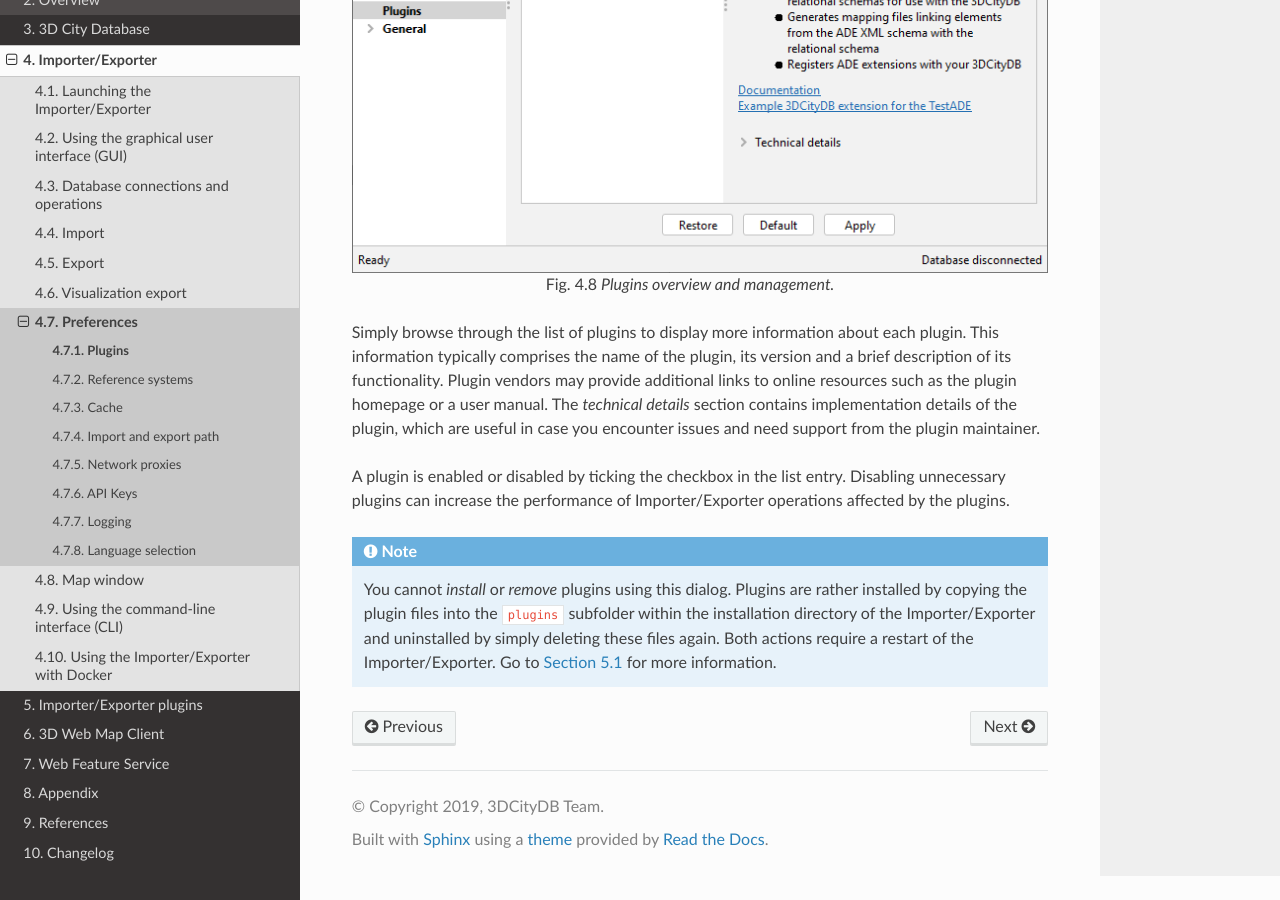
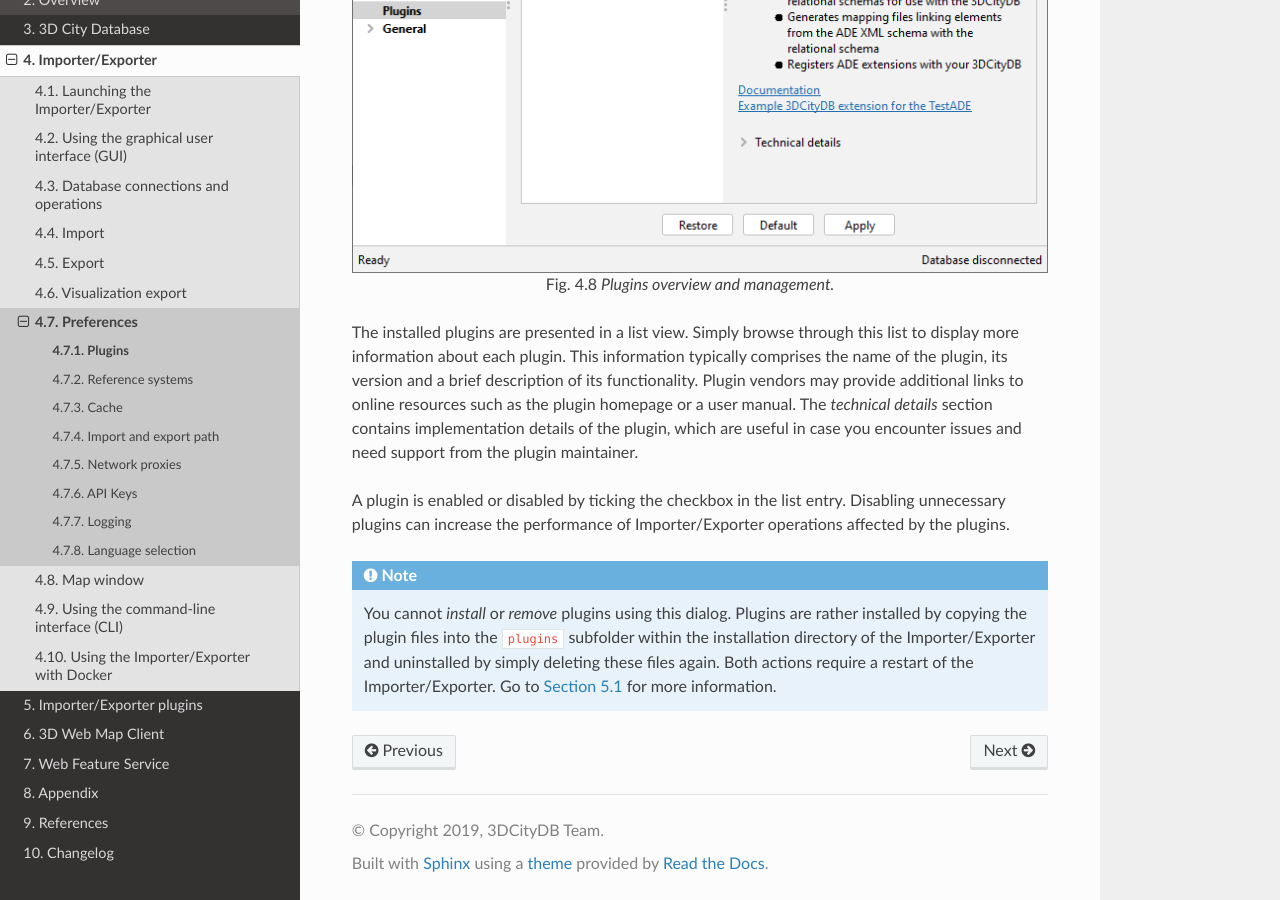
Before and after one commit to 3dcitydb/3dcitydb-docs, a Sphinx documentation site: the page built from source/impexp/preferences/plugins.rst, in a window 1280 px wide and 900 px high, scrolled down 584 px. Built offline with Sphinx 7.4.7 and the Read the Docs theme 2.0.0, drawn with Linux system fonts in a browser that asks for light colours.

Commit message:
minor changes to plugins description

```diff
--- a/source/impexp/export.rst
+++ b/source/impexp/export.rst
@@ -188,7 +188,7 @@ The following table provides a summary overview.
    * - | :ref:`impexp_export_preferences_appearance_chapter`
      - | Defines whether appearance information should be exported.
    * - | :ref:`impexp_export_preferences_geometry`
-     - | Allows for applying an affine transformation to the output geometry.
+     - | Allows applying an affine transformation to all output geometries.
    * - | :ref:`impexp_export_preferences_citygml_general_chapter`
        | (CityGML only)
      - | General options affecting the CityGML export.
--- a/source/impexp/preferences/plugins.rst
+++ b/source/impexp/preferences/plugins.rst
@@ -14,11 +14,11 @@ or disable them. The dialog is only available if at least one plugin has been in
 
    Plugins overview and management.
 
-Simply browse through the list of plugins to display more information about each plugin. This information typically
-comprises the name of the plugin, its version and a brief description of its functionality. Plugin vendors may
-provide additional links to online resources such as the plugin homepage or a user manual. The *technical details*
-section contains implementation details of the plugin, which are useful in case you encounter issues and
-need support from the plugin maintainer.
+The installed plugins are presented in a list view. Simply browse through this list to display more information
+about each plugin. This information typically comprises the name of the plugin, its version and a brief description
+of its functionality. Plugin vendors may provide additional links to online resources such as the plugin homepage
+or a user manual. The *technical details* section contains implementation details of the plugin, which are useful
+in case you encounter issues and need support from the plugin maintainer.
 
 A plugin is enabled or disabled by ticking the checkbox in the list entry. Disabling unnecessary plugins can increase
 the performance of Importer/Exporter operations affected by the plugins.
```
Also changed, not shown: source/plugins/plugin-mechanism.rst (+4 -3 lines).
